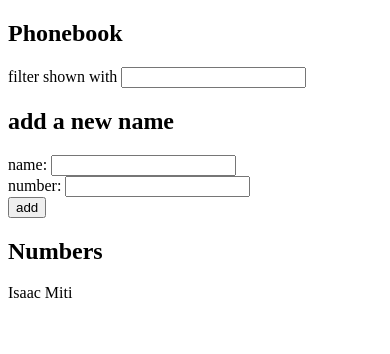
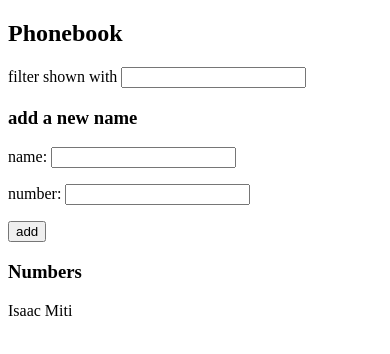
Before and after one commit to ikayz/part2, a React (Vite) app in the folder phonebook/: page / in a window 390 px wide. Shown: the top 354 px of the page. Built offline with nearby package versions, Linux system fonts and the light colour scheme.

Commit message:
Refactored the first component of the phonebook app

```diff
--- a/phonebook/src/App.jsx
+++ b/phonebook/src/App.jsx
@@ -1,4 +1,12 @@
 import { useState } from 'react';
+
+const Persons = props => {
+  return props.searchFilter.map((person, id) => (
+    <p key={id}>
+      {person.name} {person.number}
+    </p>
+  ));
+};
 
 const App = () => {
   const [persons, setPersons] = useState([{ name: 'Isaac Miti' }]);
@@ -48,23 +56,19 @@ const App = () => {
         filter shown with <input value={filter} onChange={handleSearch} />
       </p>
       <form onSubmit={addName}>
-        <h2>add a new name</h2>
-        <div>
+        <h3>add a new name</h3>
+        <p>
           name: <input value={newName} onChange={handleNameChange} />
-        </div>
-        <div>
+        </p>
+        <p>
           number: <input value={number} onChange={handleNumberChange} />
-        </div>
+        </p>
         <div>
           <button type="submit">add</button>
         </div>
       </form>
-      <h2>Numbers</h2>
-      {searchFilter.map(person => (
-        <p key={person.name}>
-          {person.name} {person.number}
-        </p>
-      ))}
+      <h3>Numbers</h3>
+      <Persons searchFilter={searchFilter} />
     </div>
   );
 };
```
